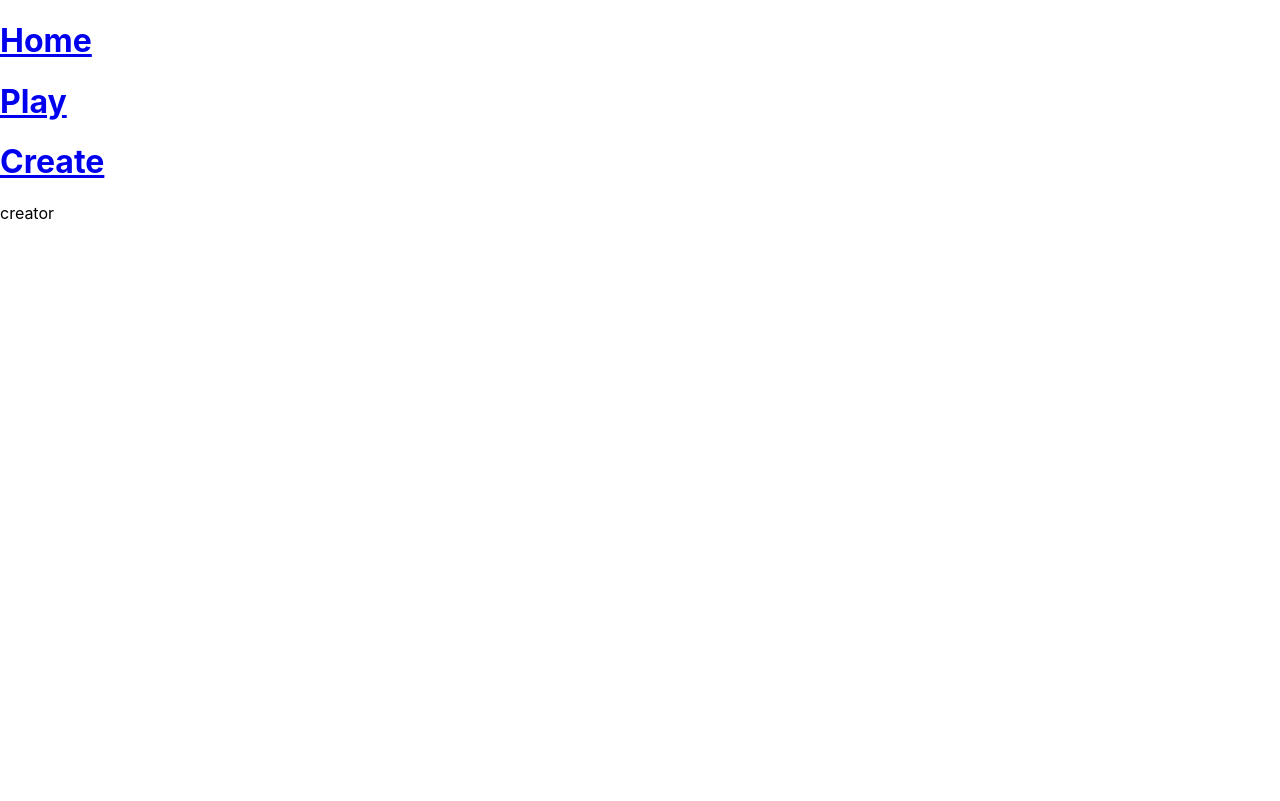
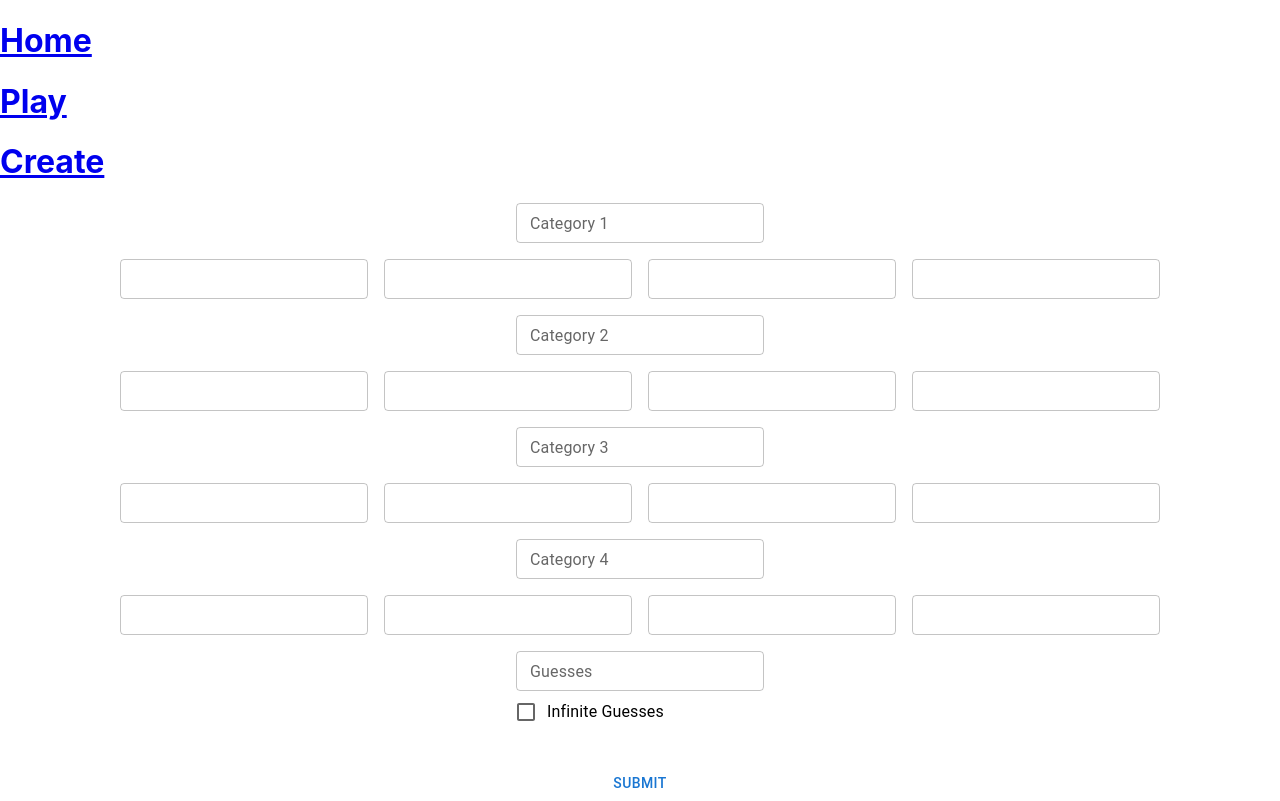
Before and after one commit to irisnwang/connectionizer, a React (Create React App) app: page /create in a window 1280 px wide. Built offline with nearby package versions, Linux system fonts and the light colour scheme.

Commit message:
Creator validation

```diff
--- a/src/components/creator.js
+++ b/src/components/creator.js
@@ -1,8 +1,171 @@
+import { Box, Button, Checkbox, FormControlLabel, TextField } from "@mui/material";
+import { Controller, useForm } from 'react-hook-form';
+
 export const Creator = () => {
+
+    const form = useForm();
+
+    const infiniteGuesses = form.watch("infinite");
+    form.watch('guesses');
+
+    const onSubmit = (data) => {
+        alert("happy happy happy")
+        console.log({
+            guesses: data.guesses,
+            category1: {
+                name: data.category1,
+                words: [
+                    data.cat1word1,
+                    data.cat1word2,
+                    data.cat1word3,
+                    data.cat1word4,
+                ],
+            },
+            category2: {
+                name: data.category2,
+                words: [
+                    data.cat2word1,
+                    data.cat2word2,
+                    data.cat2word3,
+                    data.cat2word4,
+                ]
+            },
+            category3: {
+                name: data.category3,
+                words: [
+                    data.cat3word1,
+                    data.cat3word2,
+                    data.cat3word3,
+                    data.cat3word4,
+                ]
+            },
+            category4: {
+                name: data.category4,
+                words: [
+                    data.cat4word1,
+                    data.cat4word2,
+                    data.cat4word3,
+                    data.cat4word4,
+                ]
+            },
+        });
+    }
+
+    function CategoryRow(number) {
+        return (<>
+            <Box>
+                <Controller
+                    rules={{ required: true }}
+                    key={number}
+                    name={"category" + number}
+                    control={form.control}
+                    render={({
+                        field: { onChange, value },
+                        fieldState: { error },
+                    }) => (
+                        <TextField
+                            helperText={error ? error.message : null}
+                            size="small"
+                            error={!!error}
+                            onChange={onChange}
+                            value={value}
+                            label={"Category " + number}
+                            variant="outlined"
+                        />
+                    )}
+                />
+            </Box>
+            <Box display="grid" gridTemplateColumns="1fr 1fr 1fr 1fr" gap={2}>
+                {Array.from({ length: 4 }, (_, i) => i + 1).map(n => {
+                    return (<Controller
+                        rules={{ required: true }}
+                        name={"cat" + number + "word" + n}
+                        key={number + " " + n}
+                        control={form.control}
+                        render={({
+                            field: { onChange, value },
+                            fieldState: { error },
+                        }) => (
+                            <TextField
+                                key={number + " " + n}
+                                helperText={error ? error.message : null}
+                                size="small"
+                                error={!!error}
+                                onChange={onChange}
+                                value={value}
+                                variant="outlined"
+                            />
+                        )}
+                    />)
+                })}
+            </Box>
+        </>)
+    };
+
     return (
-        <div>
-            creator
-        </div>);
-  };
+        <Box display="grid" alignItems="center" justifyItems="center" justifyContent="space-between" gap={2} gridTemplateColumns="1fr">
+            {Array.from({ length: 4 }, (_, i) => i + 1).map(n => CategoryRow(n))}
+            <Box display="grid" span="4">
+                <Controller
+                    rules={{ required: true }}
+                    name={"guesses"}
+                    control={form.control}
+                    render={({
+                        field,
+                        fieldState: { error },
+                    }) => (
+                        <TextField
+                            {...field}
+                            helperText={error ? error.message : null}
+                            disabled={infiniteGuesses}
+                            type="number"
+                            size="small"
+                            error={!!error}
+                            value={field.value >= 0 ? field.value : ""}
+                            onChange={
+                                e => {
+                                    console.log(e.target.value)
+                                    field.onChange(e.target.value)
+                                }
+                            }
+                            label={"Guesses"}
+                            variant="outlined"
+                            InputProps={{
+                                inputProps: {
+                                    min: 0
+                                }
+                            }}
+                        />
+                    )}
+                />
+                <FormControlLabel
+                    control={
+                        <Controller
+                            name={"infinite"}
+                            control={form.control}
+                            render={({ field }) => (
+                                <Checkbox
+                                    {...field}
+                                    checked={field.value ?? false}
+                                    onChange={e => {
+                                        if (e.target.checked) {
+                                            form.setValue("guesses", -1)
+                                        } else {
+                                            form.setValue("guesses", null)
+                                        }
+                                        field.onChange(e.target.checked)
+                                    }}
+                                />
+                            )}
+                        />}
+                    label="Infinite Guesses"
+                    labelPlacement="end"
+                />
+            </Box>
+            <div />
+            <Button onClick={form.handleSubmit(onSubmit)}>Submit</Button>
+        </Box>
+    );
+};
 
-  export default Creator;
+export default Creator;
--- /dev/null
+++ b/src/test/res/examples.json
@@ -0,0 +1,82 @@
+{
+    "example1": {
+        "id": "1",
+        "guesses": 4,
+        "category1": {
+            "name": "Timekeeping devices",
+            "words": [
+                "Clock",
+                "Hourglass",
+                "Sundial",
+                "Watch"
+            ]
+        },
+        "category2": {
+            "name": "Units of measure",
+            "words": [
+                "Second",
+                "Hertz",
+                "Newton",
+                "Joule"
+            ]
+        },
+        "category3": {
+            "name": "Dr. ____",
+            "words": [
+                "Evil",
+                "Pepper",
+                "J",
+                "No"
+            ]
+        },
+        "category4": {
+            "name": "Body Parts",
+            "words": [
+                "Head",
+                "Shoulder",
+                "Knee",
+                "Toe"
+            ]
+        }
+    },
+    "example2": {
+        "id": 2,
+        "guesses": 4,
+        "category1": {
+            "name": "a",
+            "words": [
+                "a",
+                "a",
+                "a",
+                "a"
+            ]
+        },
+        "category2": {
+            "name": "b",
+            "words": [
+                "b",
+                "b",
+                "b",
+                "b"
+            ]
+        },
+        "category3": {
+            "name": "c",
+            "words": [
+                "c",
+                "c",
+                "c",
+                "c"
+            ]
+        },
+        "category4": {
+            "name": "d",
+            "words": [
+                "c",
+                "c",
+                "c",
+                "c"
+            ]
+        }
+    }
+}
```
Also changed, not shown: package.json (+13 -3 lines), src/components/play.js (+64 -71 lines), 1 other file (tests, documents, lock files or other folders).
